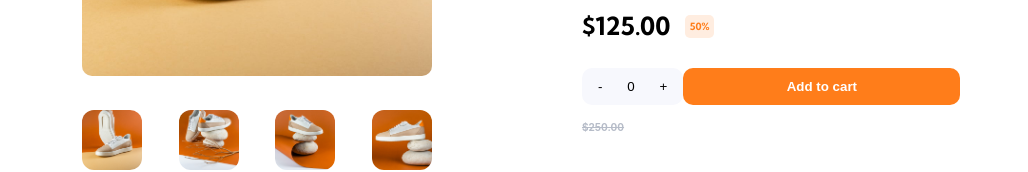
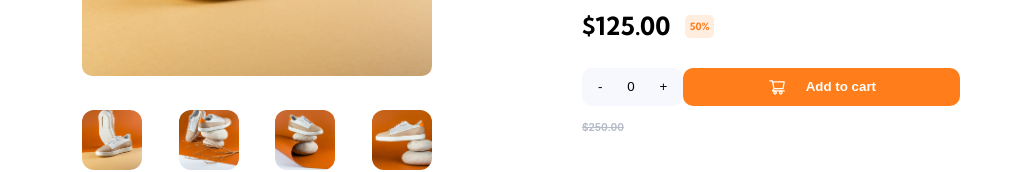
Before and after one commit to Holutunde/ecommerce-product-page, a React (Create React App) app: page / in a window 1280 px wide. Shown: the part 414-586 px from the top of the page, without its empty margins (118-1146 px from the left). Built offline with nearby package versions, Linux system fonts and the light colour scheme.

Commit message:
Added Context

```diff
--- a/src/components/main/Home.css
+++ b/src/components/main/Home.css
@@ -106,3 +106,8 @@ button{
 .add-cart:hover{
     opacity: 0.7;
 }
+.icon{
+    margin-right: 20px;
+    color: hsl(0, 0%, 100%);
+    font-size: 18px;
+}
--- a/src/components/main/Home.js
+++ b/src/components/main/Home.js
@@ -1,5 +1,6 @@
 import React, { useState } from 'react'
 import './Home.css'
+import { AiOutlineShoppingCart } from 'react-icons/ai'
 import Product1 from './image-product-1.jpg'
 import Product2 from './image-product-2.jpg'
 import Product3 from './image-product-3.jpg'
@@ -55,8 +56,7 @@ const Home = () => {
             className="add-cart"
             onClick={() => setItemNumber(itemNumber + cartNo)}
           >
-            {' '}
-            Add to cart{' '}
+            <AiOutlineShoppingCart className="icon" /> Add to cart{' '}
           </button>
         </div>
       </div>
```
Also changed, not shown: Util/CartContext.js (added, +16 -0 lines).
